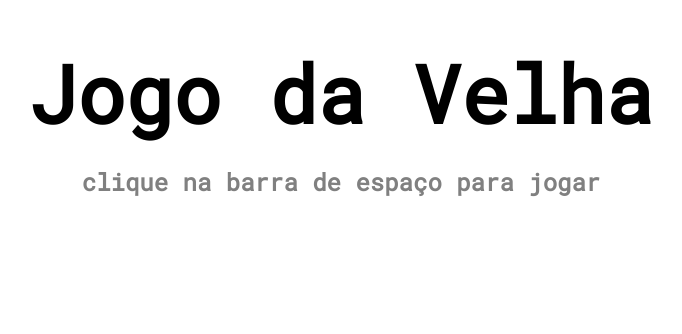
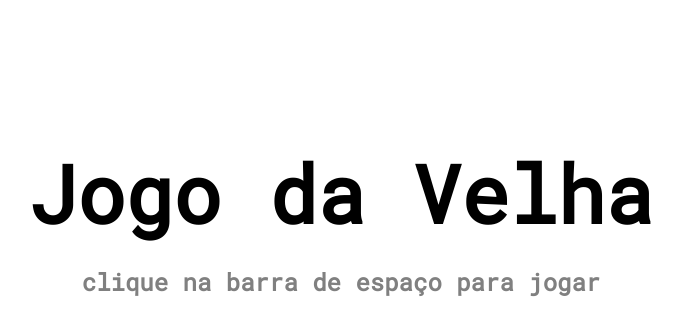
Before and after one commit to rodrigvues/JogoDaVelha-Next.Js, a Next.js app: page / in a window 1280 px wide. Shown: the part 122-456 px from the top of the page, without its empty margins (299-981 px from the left). Built offline with nearby package versions, Linux system fonts and the light colour scheme.

Commit message:
centralizando h1 e h2

```diff
--- a/app/style.css
+++ b/app/style.css
@@ -2,12 +2,6 @@ body {
     font-family: 'Roboto Mono', monospace;
 }
 
-.titulo {
-    display: flex;
-    justify-content: center;
-    align-items: center;
-    margin-top: 100px;
-}
 
 h1 {
     text-align: center;
@@ -19,3 +13,11 @@ h2 {
     font-size: 3vh;
     color: gray;
 }
+
+.titulo {
+    display: flex;
+    justify-content: center;
+    align-items: center;
+    text-align: center;
+    margin-top: 25vh;
+}
```
